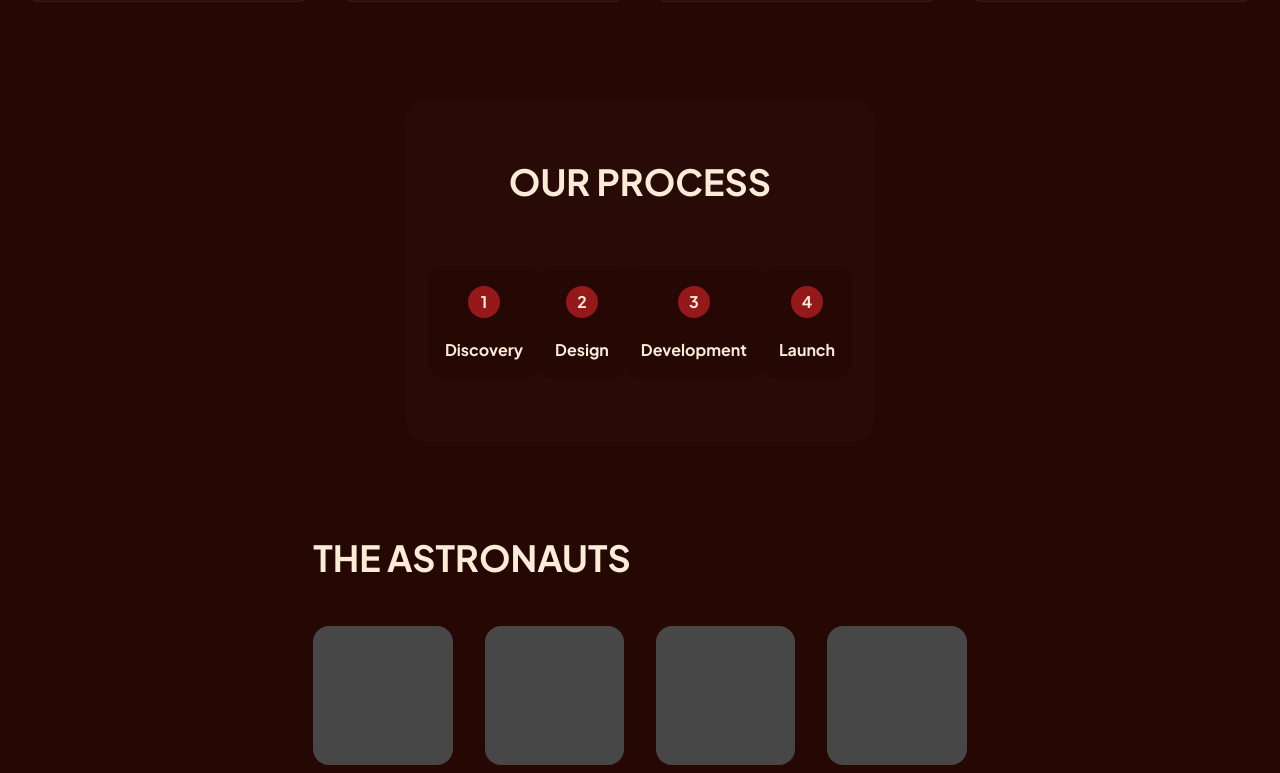
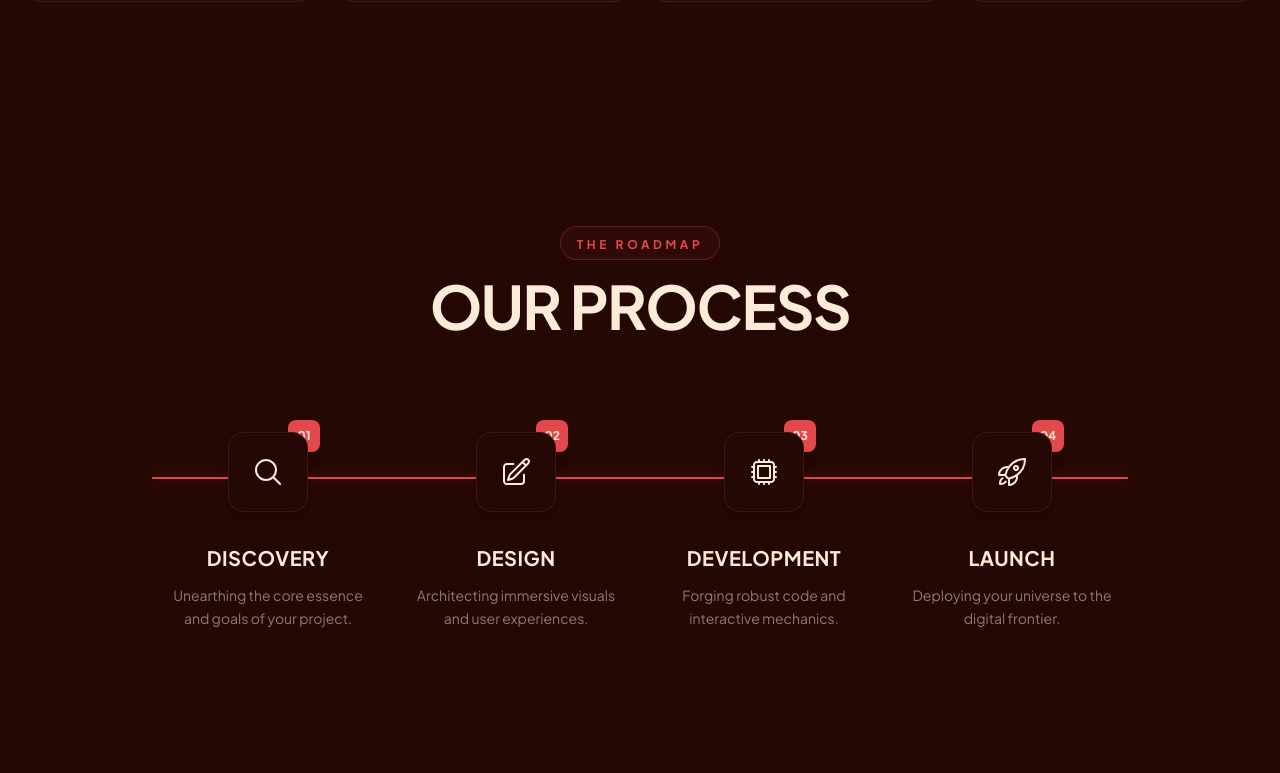
Before and after one commit to alizul01/ariverse-studio, a Next.js app: page / in a window 1280 px wide. Shown: the part 1827-2600 px from the top of the page. Built offline with nearby package versions, Linux system fonts and the light colour scheme.

Commit message:
feat: Implement initial landing page and navigation components with supporting assets and dependencies.

```diff
--- a/app/components/Navbar.tsx
+++ b/app/components/Navbar.tsx
@@ -31,7 +31,7 @@ export default function Navbar() {
             height={40}
             className="w-10 h-10 object-contain"
           />
-          <span className="text-2xl font-bold tracking-tighter text-[#FCEBD7]">ARIVERSE</span>
+          <span className="text-xl font-bold tracking-tighter text-[#FCEBD7]">Ariverse Studio</span>
         </Link>
 
         {/* Desktop Nav */}
--- a/app/page.tsx
+++ b/app/page.tsx
@@ -7,6 +7,13 @@ import FadeIn from "./components/animations/FadeIn";
 import StaggerContainer, { StaggerItem } from "./components/animations/StaggerContainer";
 import { services } from "./data/services";
 import CTA from "./components/ui/CTA";
+import { motion } from "framer-motion";
+import {
+  MagnifyingGlassIcon,
+  PencilSquareIcon,
+  CpuChipIcon,
+  RocketLaunchIcon
+} from "@heroicons/react/24/outline";
 
 export default function Home() {
   return (
@@ -80,22 +87,80 @@ export default function Home() {
       </section>
 
       {/* 4. Working Process */}
-      <FadeIn className="max-w-[1440px] mx-auto px-4 md:px-6 bg-[#61422D]/5 py-16 rounded-3xl">
-        <h2 className="text-3xl md:text-4xl font-bold text-[#FCEBD7] text-center mb-16">OUR PROCESS</h2>
-        <StaggerContainer className="relative flex flex-col md:flex-row justify-between items-center max-w-5xl mx-auto">
-          {/* Connecting Line (Desktop) */}
-          <div className="hidden md:block absolute top-1/2 left-0 w-full h-1 bg-[#61422D]/30 -z-10 transform -translate-y-1/2"></div>
+      <section className="max-w-[1440px] mx-auto px-4 md:px-6 py-32 relative overflow-hidden">
+        <FadeIn className="text-center mb-24">
+          <div className="inline-block mb-4 px-4 py-1 rounded-full border border-[#E2494B]/30 bg-[#E2494B]/5">
+            <span className="text-[#E2494B] text-xs font-bold tracking-[0.3em] uppercase">The Roadmap</span>
+          </div>
+          <h2 className="text-4xl md:text-6xl font-bold text-[#FCEBD7] tracking-tight">OUR PROCESS</h2>
+        </FadeIn>
 
-          {['Discovery', 'Design', 'Development', 'Launch'].map((step, index) => (
-            <StaggerItem key={step} className="flex flex-col items-center bg-[#250804] p-4 rounded-xl z-10 w-40 md:w-auto mb-8 md:mb-0">
-              <div className="w-10 h-10 rounded-full bg-[#96191A] text-[#FCEBD7] flex items-center justify-center font-bold mb-4 border-4 border-[#250804]">
-                {index + 1}
-              </div>
-              <h3 className="text-[#FCEBD7] font-bold">{step}</h3>
-            </StaggerItem>
-          ))}
-        </StaggerContainer>
-      </FadeIn>
+        <div className="relative max-w-6xl mx-auto">
+          {/* Central Animated Line (Desktop) */}
+          <div className="hidden md:block absolute top-[45px] left-0 w-full h-[2px] bg-gradient-to-r from-transparent via-[#61422D]/50 to-transparent -z-10">
+            <motion.div
+              className="h-full bg-[#E2494B] shadow-[0_0_15px_rgba(226,73,75,0.5)]"
+              initial={{ width: 0 }}
+              whileInView={{ width: "100%" }}
+              transition={{ duration: 2, ease: "easeInOut" }}
+              viewport={{ once: true }}
+            />
+          </div>
+
+          <StaggerContainer className="grid grid-cols-1 md:grid-cols-4 gap-8 md:gap-4">
+            {[
+              {
+                step: "01",
+                title: 'Discovery',
+                desc: 'Unearthing the core essence and goals of your project.',
+                icon: <MagnifyingGlassIcon className="w-8 h-8" />
+              },
+              {
+                step: "02",
+                title: 'Design',
+                desc: 'Architecting immersive visuals and user experiences.',
+                icon: <PencilSquareIcon className="w-8 h-8" />
+              },
+              {
+                step: "03",
+                title: 'Development',
+                desc: 'Forging robust code and interactive mechanics.',
+                icon: <CpuChipIcon className="w-8 h-8" />
+              },
+              {
+                step: "04",
+                title: 'Launch',
+                desc: 'Deploying your universe to the digital frontier.',
+                icon: <RocketLaunchIcon className="w-8 h-8" />
+              }
+            ].map((item, index) => (
+              <StaggerItem key={item.step} className="relative group">
+                <div className="flex flex-col items-center text-center px-4">
+                  {/* Icon Node */}
+                  <div className="relative mb-8">
+                    <div className="w-20 h-20 rounded-2xl bg-[#250804] border border-[#61422D]/30 flex items-center justify-center text-[#FCEBD7] group-hover:border-[#E2494B] group-hover:text-[#E2494B] transition-all duration-500 shadow-xl z-10 relative overflow-hidden">
+                      <div className="absolute inset-0 bg-gradient-to-br from-[#E2494B]/20 to-transparent opacity-0 group-hover:opacity-100 transition-opacity" />
+                      {item.icon}
+                    </div>
+                    {/* Step Number Badge */}
+                    <div className="absolute -top-3 -right-3 w-8 h-8 rounded-lg bg-[#E2494B] text-[#FCEBD7] text-xs font-bold flex items-center justify-center shadow-lg transform group-hover:scale-110 transition-transform">
+                      {item.step}
+                    </div>
+                  </div>
+
+                  {/* Content */}
+                  <h3 className="text-xl font-bold text-[#FCEBD7] mb-3 tracking-wide uppercase group-hover:text-[#E2494B] transition-colors">
+                    {item.title}
+                  </h3>
+                  <p className="text-[#FCEBD7]/50 text-sm leading-relaxed max-w-[200px] group-hover:text-[#FCEBD7]/80 transition-colors">
+                    {item.desc}
+                  </p>
+                </div>
+              </StaggerItem>
+            ))}
+          </StaggerContainer>
+        </div>
+      </section>
 
       {/* 5. Our Teams ("The Astronauts") */}
       <section className="max-w-[1440px] mx-auto px-4 md:px-6">
--- a/package.json
+++ b/package.json
@@ -9,6 +9,7 @@
     "lint": "eslint"
   },
   "dependencies": {
+    "@heroicons/react": "^2.2.0",
     "framer-motion": "^12.26.2",
     "lucide-react": "^0.562.0",
     "next": "16.1.2",
```
Also changed, not shown: public/images/logo.png (added), 1 other file (tests, documents, lock files or other folders).
